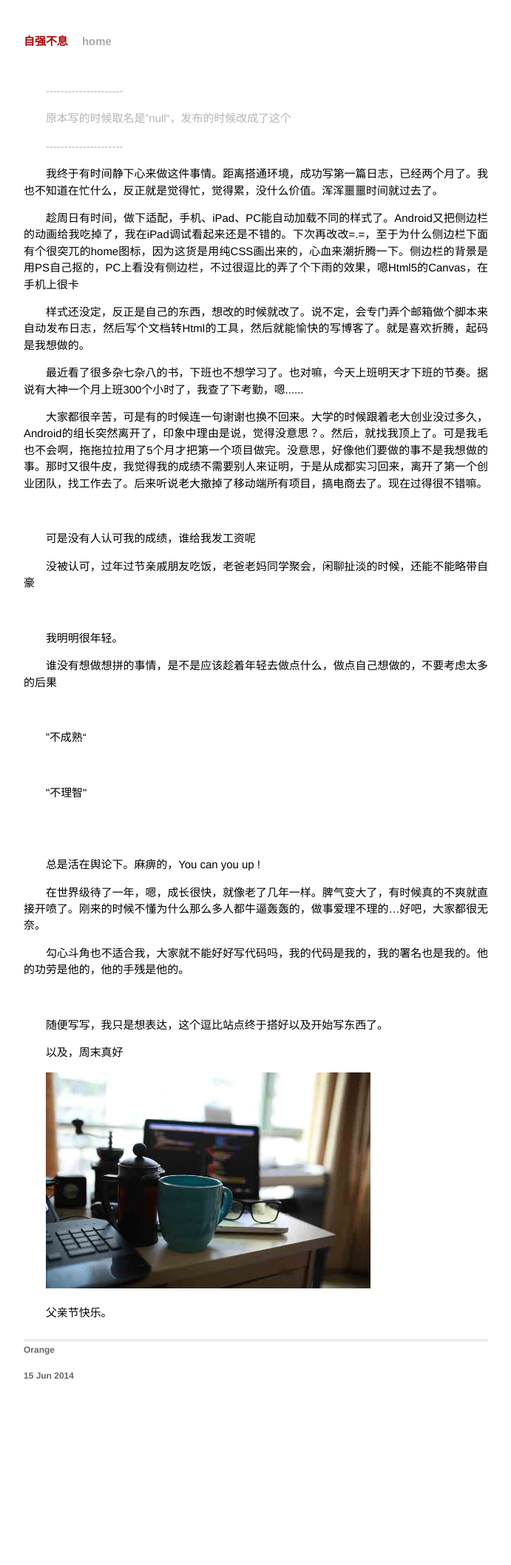
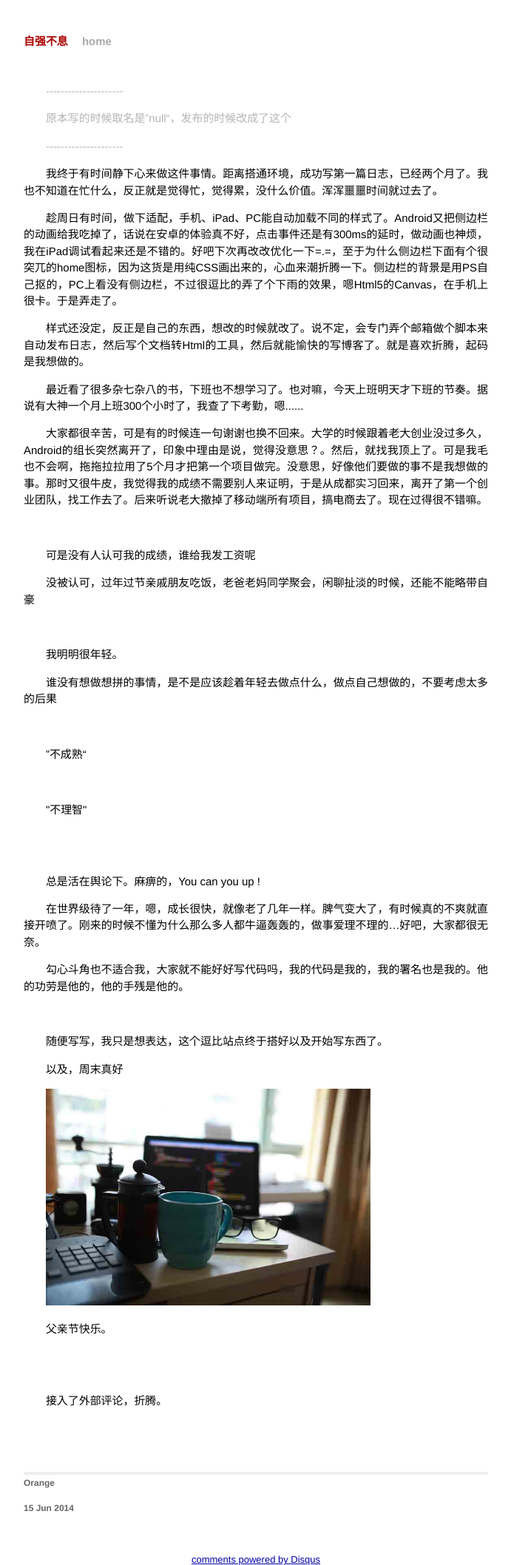
Before and after one commit to orangetangerine/blog, a Jekyll site: the page built from _posts/2014-06-15-mobile.html, in a window 1280 px wide. Shown: the whole page at 74% size, without its empty margins (294-985 px from the left). Built offline with Jekyll 4.4.1, drawn with Linux system fonts in a browser that asks for light colours; comment, search, counter and statistics services are not loaded; before the commit the page ends 1883 px from its top, so only the background shows below that.

Commit message:
rename, add comments function

```diff
--- a/_layouts/mobile.html
+++ b/_layouts/posts.html
@@ -113,5 +113,20 @@
 		</section>
 
 	</section>
+
+	 <div id="disqus_thread"></div>
+    <script type="text/javascript">
+        /* * * CONFIGURATION VARIABLES: EDIT BEFORE PASTING INTO YOUR WEBPAGE * * */
+        var disqus_shortname = 'orangetangerine'; // required: replace example with your forum shortname
+
+        /* * * DON'T EDIT BELOW THIS LINE * * */
+        (function() {
+            var dsq = document.createElement('script'); dsq.type = 'text/javascript'; dsq.async = true;
+            dsq.src = '//' + disqus_shortname + '.disqus.com/embed.js';
+            (document.getElementsByTagName('head')[0] || document.getElementsByTagName('body')[0]).appendChild(dsq);
+        })();
+    </script>
+    <noscript>Please enable JavaScript to view the <a href="http://disqus.com/?ref_noscript">comments powered by Disqus.</a></noscript>
+    <a href="http://disqus.com" class="dsq-brlink">comments powered by <span class="logo-disqus">Disqus</span></a>
 </body>
 </html>
--- a/_posts/2014-04-09-first-bolg.html
+++ b/_posts/2014-04-09-first-bolg.html
@@ -1,5 +1,5 @@
 ---
-layout: mobile
+layout: posts
 title: "First"
 date: 2014-04-09 23:55:49
 ---
--- a/_posts/2014-06-15-mobile.html
+++ b/_posts/2014-06-15-mobile.html
@@ -7,7 +7,7 @@
 <p class="notes">原本写的时候取名是”null“，发布的时候改成了这个</p>
 <p class="notes">---------------------</p>
 <p>我终于有时间静下心来做这件事情。距离搭通环境，成功写第一篇日志，已经两个月了。我也不知道在忙什么，反正就是觉得忙，觉得累，没什么价值。浑浑噩噩时间就过去了。</p>
-<p>趁周日有时间，做下适配，手机、iPad、PC能自动加载不同的样式了。Android又把侧边栏的动画给我吃掉了，我在iPad调试看起来还是不错的。下次再改改=.=，至于为什么侧边栏下面有个很突兀的home图标，因为这货是用纯CSS画出来的，心血来潮折腾一下。侧边栏的背景是用PS自己抠的，PC上看没有侧边栏，不过很逗比的弄了个下雨的效果，嗯Html5的Canvas，在手机上很卡</p>
+<p>趁周日有时间，做下适配，手机、iPad、PC能自动加载不同的样式了。Android又把侧边栏的动画给我吃掉了，话说在安卓的体验真不好，点击事件还是有300ms的延时，做动画也神烦，我在iPad调试看起来还是不错的。好吧下次再改改优化一下=.=，至于为什么侧边栏下面有个很突兀的home图标，因为这货是用纯CSS画出来的，心血来潮折腾一下。侧边栏的背景是用PS自己抠的，PC上看没有侧边栏，不过很逗比的弄了个下雨的效果，嗯Html5的Canvas，在手机上很卡。于是弄走了。</p>
 <p>样式还没定，反正是自己的东西，想改的时候就改了。说不定，会专门弄个邮箱做个脚本来自动发布日志，然后写个文档转Html的工具，然后就能愉快的写博客了。就是喜欢折腾，起码是我想做的。</p>
 <p>最近看了很多杂七杂八的书，下班也不想学习了。也对嘛，今天上班明天才下班的节奏。据说有大神一个月上班300个小时了，我查了下考勤，嗯......</p>
 <p>大家都很辛苦，可是有的时候连一句谢谢也换不回来。大学的时候跟着老大创业没过多久，Android的组长突然离开了，印象中理由是说，觉得没意思？。然后，就找我顶上了。可是我毛也不会啊，拖拖拉拉用了5个月才把第一个项目做完。没意思，好像他们要做的事不是我想做的事。那时又很牛皮，我觉得我的成绩不需要别人来证明，于是从成都实习回来，离开了第一个创业团队，找工作去了。后来听说老大撤掉了移动端所有项目，搞电商去了。现在过得很不错嘛。</p>
@@ -31,3 +31,6 @@
 <img src="{{site.baseurl}}/res/20140615/img1.jpg">
 <br/>
 <p>父亲节快乐。</p>
+<br/><br/>
+<p>接入了外部评论，折腾。</p>
+<br/><br/>
--- a/css/main.css
+++ b/css/main.css
@@ -61,6 +61,13 @@
   width: 42em;
   margin: 3em auto 2em;
   line-height: 1.5em;
+  max-width: 90%;
+}
+
+#disqus_thread{
+  width: 42em;
+  margin: 3em auto 2em;
+  max-width: 90%;
 }
 
 .header a {
--- a/css/mobile.css
+++ b/css/mobile.css
@@ -76,7 +76,6 @@
 	margin-left: 1em;
 	padding: 10px;
 	width: 42em;
-	max-width: 90%;
 	transition:0.25s ease-out;
 	-webkit-transition:0.25s ease-out;
 }
```
Also changed, not shown: other parts of _posts/2014-06-15-mobile.html (+1 -1 lines), _layouts/index.html (+13 -1 lines), _layouts/post.html (deleted, +0 -11 lines).
